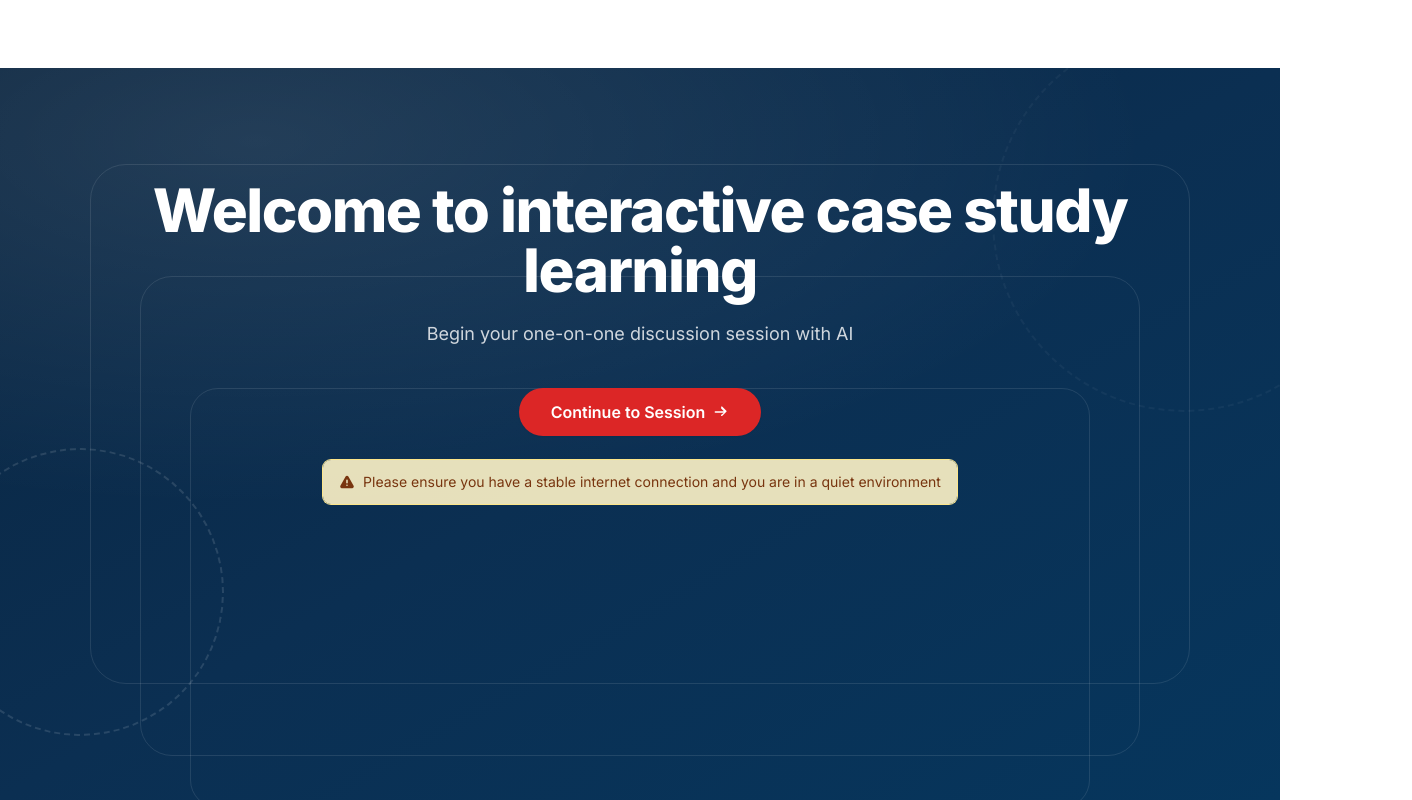
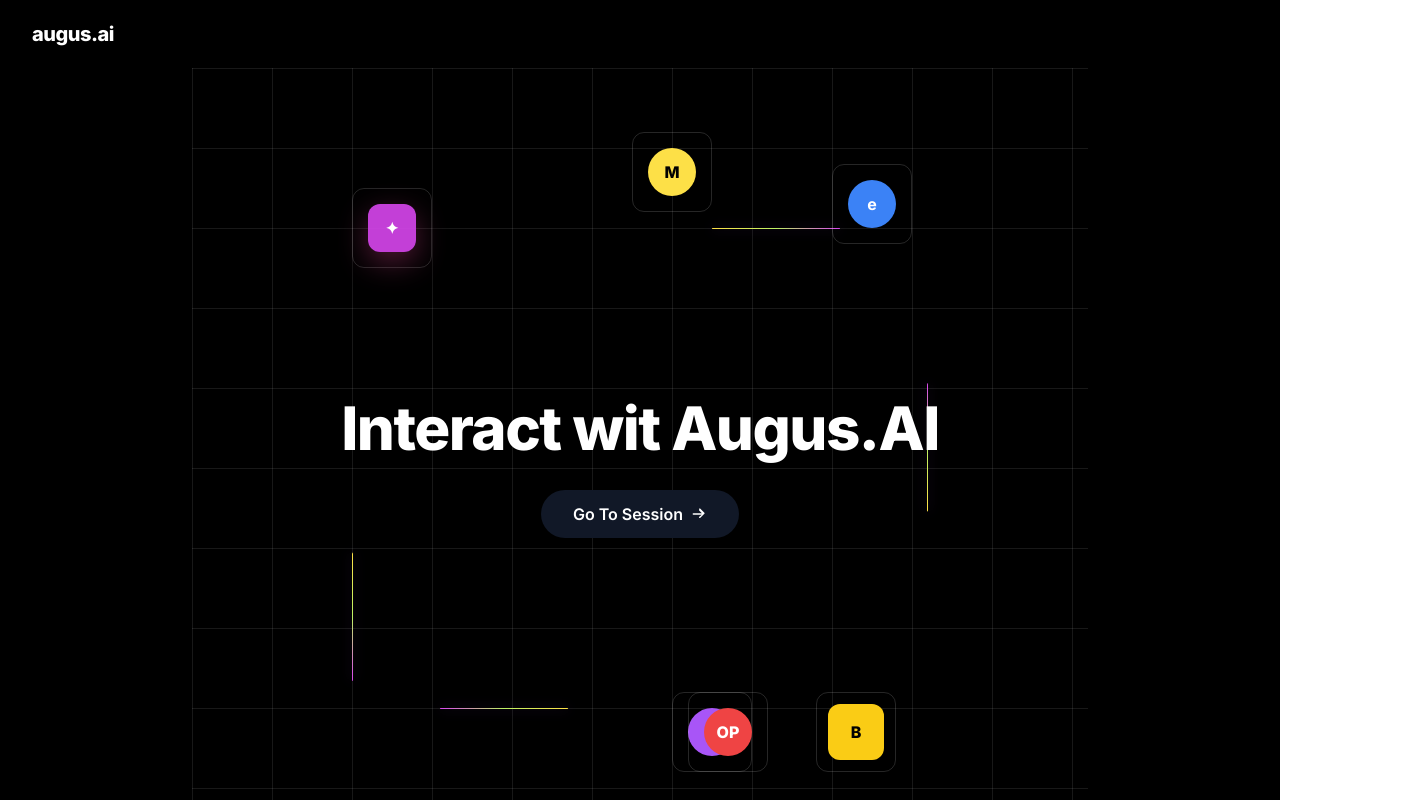
Before and after one commit to Ajdev11/augus.ai, a React (Create React App) app: page / in a window 1280 px wide. Shown: the top 800 px of the page, 1412 px wide, since content can reach past the window. Built offline with nearby package versions, Linux system fonts and the light colour scheme.

Commit message:
reduced the arrows to move in the threadlines

```diff
--- a/public/index.html
+++ b/public/index.html
@@ -29,7 +29,7 @@
     -->
     <title>augus.ai</title>
   </head>
-  <body>
+  <body class="m-0">
     <noscript>You need to enable JavaScript to run this app.</noscript>
     <div id="root"></div>
     <!--
--- a/src/App.js
+++ b/src/App.js
@@ -1,51 +1,116 @@
 // App-level styles are handled by Tailwind in index.css
+import { useEffect, useState } from 'react';
 
 function App() {
+  const [isOffline, setIsOffline] = useState(!navigator.onLine);
+
+  useEffect(() => {
+    const handleOnline = () => setIsOffline(false);
+    const handleOffline = () => setIsOffline(true);
+    window.addEventListener('online', handleOnline);
+    window.addEventListener('offline', handleOffline);
+    return () => {
+      window.removeEventListener('online', handleOnline);
+      window.removeEventListener('offline', handleOffline);
+    };
+  }, []);
   return (
-    <div className="relative min-h-screen flex flex-col antialiased font-sans text-white">
+    <div className="relative min-h-screen flex flex-col antialiased font-sans text-white bg-black">
       <header className="px-6 sm:px-8 py-5 flex items-center justify-between">
-        <div className="flex items-center gap-3">
+        <div className="flex items-center">
           <div className="text-xl font-extrabold tracking-tight">augus.ai</div>
-          <span className="rounded-full bg-white/10 text-white text-xs font-medium px-2 py-0.5 ring-1 ring-white/20">
-            Beta
-          </span>
         </div>
-        <button type="button" className="text-sm font-medium text-white/80 hover:text-white">
-          Need Help?
-        </button>
+        {/* Right-side actions removed */}
       </header>
 
-      <main className="relative flex-1 px-6 sm:px-8">
-        {/* Background gradient and ornaments */}
-        <div className="pointer-events-none absolute inset-0 -z-10">
-          <div className="absolute inset-0 bg-gradient-to-br from-[#0a2540] via-[#0b2f52] to-[#06365d]" />
-          <div className="absolute inset-0 bg-[radial-gradient(70%_50%_at_20%_10%,rgba(255,255,255,0.10),transparent)]" />
-          <div className="absolute left-1/2 top-24 -translate-x-1/2 w-[min(1100px,92%)] h-[520px] rounded-[36px] border border-white/10" />
-          <div className="absolute left-1/2 top-52 -translate-x-1/2 w-[min(1000px,86%)] h-[480px] rounded-[32px] border border-white/10" />
-          <div className="absolute left-1/2 top-80 -translate-x-1/2 w-[min(900px,80%)] h-[420px] rounded-[28px] border border-white/10" />
-          <div className="absolute -left-16 bottom-16 w-72 h-72 rounded-full border-2 border-dashed border-white/20 opacity-60 rotate-12" />
-          <div className="absolute -right-24 -top-10 w-96 h-96 rounded-full border-2 border-dashed border-white/10 opacity-40 -rotate-12" />
+      <main className="relative flex-1 px-0 sm:px-0">
+
+        {/* Networks style hero with animated rainbow trail */}
+        <section className="relative isolate min-h-screen flex items-center justify-center overflow-hidden bg-black text-white" style={{ ['--tile']: '80px' }}>
+          {/* Centered grid area occupies 60% of width; rest stays pure black */}
+          <div className="pointer-events-none absolute top-0 bottom-0 left-1/2 -translate-x-1/2 w-[70%] max-w-[1200px]">
+            {/* Grid background (two layered gradients) */}
+            <div className="absolute inset-0 opacity-80 [background-image:linear-gradient(to_right,rgba(255,255,255,0.12)_1px,transparent_1px),linear-gradient(to_bottom,rgba(255,255,255,0.12)_1px,transparent_1px)] [background-size:80px_80px] [background-position:0_0,0_0]" />
+            {/* Animated rainbow trails within grid area */}
+            <div
+              className="absolute h-px w-32 rounded-full bg-gradient-to-r from-yellow-300 via-lime-300 via-cyan-300 via-blue-400 to-fuchsia-500 shadow-[0_0_12px_rgba(168,85,247,0.35)] animate-rainbow-travel"
+              style={{ top: 'calc(var(--tile) * 2)' }}
+              aria-hidden="true"
+            />
+            <div
+              className="absolute h-px w-32 rounded-full bg-gradient-to-r from-fuchsia-500 via-blue-400 via-cyan-300 via-lime-300 to-yellow-300 shadow-[0_0_12px_rgba(168,85,247,0.35)] animate-rainbow-travel-rev"
+              style={{ top: 'calc(var(--tile) * 8)' }}
+              aria-hidden="true"
+            />
+            {/* Vertical arrows on left and right grid lines */}
+            <div
+              className="absolute w-px h-32 rounded-full bg-gradient-to-b from-yellow-300 via-lime-300 via-cyan-300 via-blue-400 to-fuchsia-500 shadow-[0_0_12px_rgba(168,85,247,0.35)] animate-rainbow-travel-y"
+              style={{ left: 'calc(var(--tile) * 2)', top: 'calc(var(--tile) * 2)', ['--vy']: 'calc(var(--tile) * 6)' }}
+              aria-hidden="true"
+            />
+            <div
+              className="absolute w-px h-32 rounded-full bg-gradient-to-b from-fuchsia-500 via-blue-400 via-cyan-300 via-lime-300 to-yellow-300 shadow-[0_0_12px_rgba(168,85,247,0.35)] animate-rainbow-travel-y-rev"
+              style={{ right: 'calc(var(--tile) * 2)', top: 'calc(var(--tile) * 2)', ['--vy']: 'calc(var(--tile) * 6)' }}
+              aria-hidden="true"
+            />
+            {/* Floating network badges aligned to grid squares */}
+            <div className="absolute inset-0">
+              {/* Tile 1 */}
+              <div className="absolute" style={{ left: 'calc(var(--tile) * 2)', top: 'calc(var(--tile) * 1.5)' }}>
+                <div className="w-[var(--tile)] h-[var(--tile)] rounded-xl border border-white/15 grid place-items-center shadow-[0_10px_30px_rgba(0,0,0,0.35)]">
+                  <div className="size-10 sm:size-12 rounded-xl bg-fuchsia-500/90 grid place-items-center text-white font-bold shadow-[0_10px_30px_rgba(236,72,153,0.35)]">✦</div>
                 </div>
-
-        <div className="mx-auto max-w-5xl pt-12 sm:pt-28 pb-24 text-center">
-          <h1 className="text-4xl sm:text-6xl font-extrabold tracking-tight leading-tight">
-            Welcome to <span className="whitespace-nowrap">interactive case study</span> learning
+              </div>
+              {/* Tile 2 */}
+              <div className="absolute" style={{ left: 'calc(var(--tile) * 5.5)', top: 'calc(var(--tile) * 0.8)' }}>
+                <div className="w-[var(--tile)] h-[var(--tile)] rounded-xl border border-white/15 grid place-items-center">
+                  <div className="size-10 sm:size-12 rounded-full bg-yellow-300 text-black font-extrabold grid place-items-center">M</div>
+                </div>
+              </div>
+              {/* Tile 3 */}
+              <div className="absolute" style={{ right: 'calc(var(--tile) * 2.2)', top: 'calc(var(--tile) * 1.2)' }}>
+                <div className="w-[var(--tile)] h-[var(--tile)] rounded-xl border border-white/15 grid place-items-center">
+                  <div className="size-10 sm:size-12 rounded-full bg-blue-500 grid place-items-center text-white font-bold">e</div>
+                </div>
+              </div>
+              {/* Tile 4 */}
+              <div className="absolute" style={{ right: 'calc(var(--tile) * 2.4)', bottom: 'calc(var(--tile) * 1.2)' }}>
+                <div className="w-[var(--tile)] h-[var(--tile)] rounded-xl border border-white/15 grid place-items-center">
+                  <div className="size-12 sm:size-14 rounded-xl bg-yellow-400 grid place-items-center text-black font-extrabold">B</div>
+                </div>
+              </div>
+              {/* Tile 5 */}
+              <div className="absolute" style={{ left: 'calc(var(--tile) * 6)', bottom: 'calc(var(--tile) * 1.2)' }}>
+                <div className="w-[var(--tile)] h-[var(--tile)] rounded-xl border border-white/15 grid place-items-center">
+                  <div className="size-10 sm:size-12 rounded-full bg-purple-500 grid place-items-center text-white">∞</div>
+                </div>
+              </div>
+              {/* Tile 6 */}
+              <div className="absolute" style={{ right: 'calc(var(--tile) * 4)', bottom: 'calc(var(--tile) * 1.2)' }}>
+                <div className="w-[var(--tile)] h-[var(--tile)] rounded-xl border border-white/15 grid place-items-center">
+                  <div className="size-10 sm:size-12 rounded-full bg-red-500 grid place-items-center text-white font-extrabold">OP</div>
+                </div>
+              </div>
+            </div>
+          </div>
+          {/* Heading */}
+          <div className="relative z-10 px-6">
+            <h1 className="text-center text-3xl sm:text-6xl font-extrabold tracking-tight leading-tight">
+              Interact wit Augus.AI
             </h1>
-          <p className="mt-5 text-base sm:text-lg text-white/80">
-            Begin your one-on-one discussion session with AI
-          </p>
-          <div className="mt-10">
+            <div className="mt-8 flex justify-center">
               <button
                 type="button"
-              className="inline-flex items-center justify-center rounded-full bg-red-600 text-white px-6 sm:px-8 py-3 text-sm sm:text-base font-semibold shadow-sm hover:bg-red-700 focus:outline-none focus-visible:ring-2 focus-visible:ring-offset-2 focus-visible:ring-red-600"
+                className="inline-flex items-center justify-center rounded-full bg-gray-900 text-white px-6 sm:px-8 py-3 text-sm sm:text-base font-semibold shadow-sm hover:bg-black focus:outline-none focus-visible:ring-2 focus-visible:ring-white/40 focus-visible:ring-offset-0"
               >
-              Continue to Session
+                Go To Session
                 <svg className="ml-2 h-4 w-4" viewBox="0 0 20 20" fill="currentColor" aria-hidden="true">
                   <path fillRule="evenodd" d="M10.293 3.293a1 1 0 011.414 0l5 5a1 1 0 01-.001 1.414l-5 5a1 1 0 11-1.414-1.414L13.586 11H3a1 1 0 110-2h10.586l-3.293-3.293a1 1 0 010-1.414z" clipRule="evenodd" />
                 </svg>
               </button>
             </div>
-          <div className="mt-6 flex justify-center">
+            {isOffline && (
+              <div className="mt-6 flex justify-center" role="status" aria-live="polite">
                 <div className="inline-flex items-center gap-2 rounded-lg bg-amber-100/90 text-amber-900 px-4 py-3 text-sm ring-1 ring-amber-200">
                   <svg xmlns="http://www.w3.org/2000/svg" className="h-4 w-4" viewBox="0 0 20 20" fill="currentColor" aria-hidden="true">
                     <path fillRule="evenodd" d="M8.257 3.099c.765-1.36 2.721-1.36 3.486 0l6.518 11.593c.75 1.334-.213 2.983-1.743 2.983H3.482c-1.53 0-2.492-1.65-1.743-2.983L8.257 3.1zM11 14a1 1 0 10-2 0 1 1 0 002 0zm-1-2a1 1 0 01-1-1V8a1 1 0 112 0v3a1 1 0 01-1 1z" clipRule="evenodd" />
@@ -53,7 +118,11 @@
                   <span>Please ensure you have a stable internet connection and you are in a quiet environment</span>
                 </div>
               </div>
+            )}
           </div>
+        </section>
+
+        {/* End networks hero */}
       </main>
     </div>
   );
--- a/tailwind.config.js
+++ b/tailwind.config.js
@@ -9,6 +9,65 @@
       fontFamily: {
         sans: ["Inter", "ui-sans-serif", "system-ui", "-apple-system", "Segoe UI", "Roboto", "Helvetica Neue", "Arial", "Noto Sans", "Apple Color Emoji", "Segoe UI Emoji", "Segoe UI Symbol", "Noto Color Emoji"],
       },
+      keyframes: {
+        'float-front': {
+          '0%, 100%': { transform: 'translateY(0) rotate(-2deg) translateZ(40px)' },
+          '50%':      { transform: 'translateY(-12px) rotate(-1deg) translateZ(48px)' },
+        },
+        'float-mid': {
+          '0%, 100%': { transform: 'translateY(0) rotate(3deg) translateZ(20px)' },
+          '50%':      { transform: 'translateY(10px) rotate(4deg) translateZ(24px)' },
+        },
+        'float-back': {
+          '0%, 100%': { transform: 'translateY(0) rotate(6deg) translateZ(0)' },
+          '50%':      { transform: 'translateY(-8px) rotate(5deg) translateZ(8px)' },
+        },
+        'rainbow-travel': {
+          '0%':   { left: '0%', opacity: '0' },
+          '5%':   { opacity: '1' },
+          '45%':  { left: 'calc(100% - 8rem)', opacity: '1' },   // 8rem = w-32
+          '50%':  { left: 'calc(100% - 8rem)', opacity: '0' },   // fade out at right end
+          '55%':  { left: 'calc(100% - 8rem)', opacity: '1' },   // reappear at right
+          '95%':  { left: '0%', opacity: '1' },                  // travel back to left
+          '100%': { left: '0%', opacity: '0' },                  // fade out and loop
+        },
+        'rainbow-travel-rev': {
+          '0%':   { left: 'calc(100% - 8rem)', opacity: '0' },
+          '5%':   { opacity: '1' },
+          '45%':  { left: '0%', opacity: '1' },
+          '50%':  { left: '0%', opacity: '0' },
+          '55%':  { left: '0%', opacity: '1' },
+          '95%':  { left: 'calc(100% - 8rem)', opacity: '1' },
+          '100%': { left: 'calc(100% - 8rem)', opacity: '0' },
+        },
+        'rainbow-travel-y': {
+          '0%':   { transform: 'translateY(0)', opacity: '0' },
+          '5%':   { opacity: '1' },
+          '45%':  { transform: 'translateY(var(--vy))', opacity: '1' },
+          '50%':  { transform: 'translateY(var(--vy))', opacity: '0' },
+          '55%':  { transform: 'translateY(var(--vy))', opacity: '1' },
+          '95%':  { transform: 'translateY(0)', opacity: '1' },
+          '100%': { transform: 'translateY(0)', opacity: '0' },
+        },
+        'rainbow-travel-y-rev': {
+          '0%':   { transform: 'translateY(var(--vy))', opacity: '0' },
+          '5%':   { opacity: '1' },
+          '45%':  { transform: 'translateY(0)', opacity: '1' },
+          '50%':  { transform: 'translateY(0)', opacity: '0' },
+          '55%':  { transform: 'translateY(0)', opacity: '1' },
+          '95%':  { transform: 'translateY(var(--vy))', opacity: '1' },
+          '100%': { transform: 'translateY(var(--vy))', opacity: '0' },
+        },
+      },
+      animation: {
+        'float-front': 'float-front 6s ease-in-out infinite',
+        'float-mid': 'float-mid 7s ease-in-out infinite',
+        'float-back': 'float-back 8s ease-in-out infinite',
+        'rainbow-travel': 'rainbow-travel 18s linear infinite',
+        'rainbow-travel-rev': 'rainbow-travel-rev 18s linear infinite',
+        'rainbow-travel-y': 'rainbow-travel-y 18s linear infinite',
+        'rainbow-travel-y-rev': 'rainbow-travel-y-rev 18s linear infinite',
+      },
     },
   },
   plugins: [],
```
Lines whose indentation alone changed are shown as unchanged.
